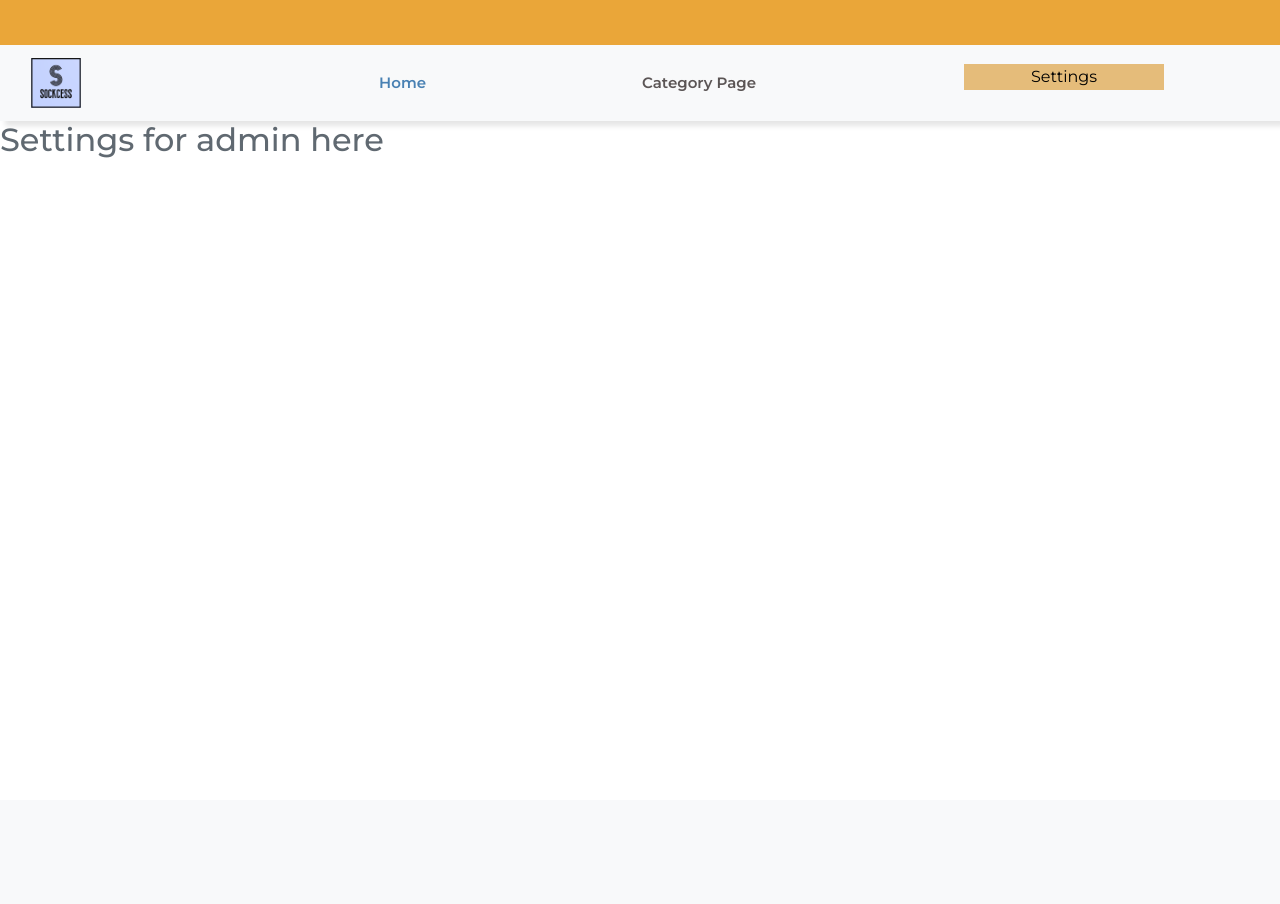
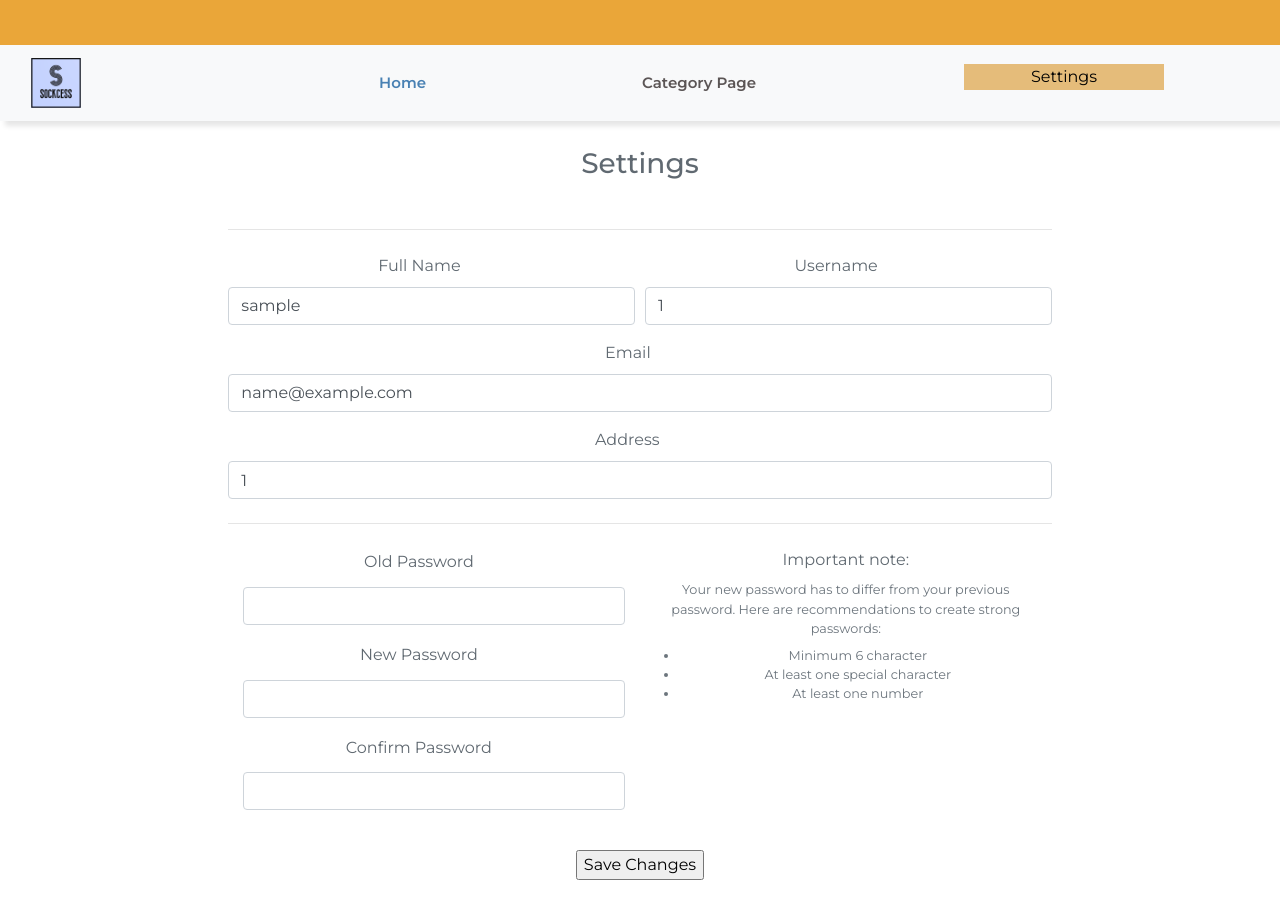
Before and after one commit to mlnkvn/web-assignment, a PHP site: page /admin/settingsadmin.php in a window 1280 px wide. Before the commit the page ends 158 px from the top, so only its background shows below. Run offline with PHP 8.4, Linux system fonts and the light colour scheme; the visitor is signed in with stand-in values (Sample User, id 1).

Commit message:
Editing profile with cute error prevention added

```diff
--- /dev/null
+++ b/actions/error-handling.js
@@ -0,0 +1,37 @@
+function checkText(a) {
+    return a != "" && a != null
+}
+
+function checkField(fieldName) {
+    var a = document.getElementById(fieldName).value;
+    var errorName = ["error", fieldName].join('-')
+    if (!checkText(document.getElementById(fieldName).value)) {
+        document.getElementById(errorName).style.visibility = "visible";
+        event.preventDefault();
+    } else {
+        document.getElementById(errorName).style.visibility = "hidden";
+    }
+}
+
+function checkPwd(pwd1, pwd2, pwd3) {
+    var a = document.getElementById(pwd1).value;
+    var errorName = ["error", pwd1].join('-')
+    if (!checkText(document.getElementById(pwd1).value) && (checkText(document.getElementById(pwd2).value) || checkText(document.getElementById(pwd3).value))) {
+        document.getElementById(errorName).style.visibility = "visible";
+        event.preventDefault();
+    } else {
+        document.getElementById(errorName).style.visibility = "hidden";
+    }
+}
+
+function checkForm() {
+    var fieldArray = ["userFullName", "userLogin", "userEmail", "inputAddress"];
+    var pwdArray = ["oldPwd", "newPwd","newPwdRepeat"];
+    for (let i = 0; i < fieldArray.length; i++) {
+        checkField(fieldArray[i]);
+    }
+    for (let i = 0; i < pwdArray.length; i++) {
+        checkPwd(pwdArray[i], pwdArray[(i + 1) % 3], pwdArray[(i + 2) % 3]);
+    }
+    return true;
+}
--- a/admin/header_admin.php
+++ b/admin/header_admin.php
@@ -8,7 +8,7 @@
     <title>WebAssignment</title>
     <link rel="stylesheet" href="../css/bootstrap.min.css">
     <link rel="stylesheet" href="../css/style.css">
-    <script src="../behavior.js"></script>
+    <script src="../actions/error-handling.js"></script>
     <link href="https://fonts.googleapis.com/css?family=Montserrat:300,400,500,600,700&display=swap" rel="stylesheet">
 </head>
 
--- a/admin/indexadmin.php
+++ b/admin/indexadmin.php
@@ -9,8 +9,9 @@ if ($_SESSION["level"] !== 1) {
     header("location: login.php");
     exit;
 }
-include_once 'header_admin.php'
-?>
+include_once 'header_admin.php';
+include_once '../homepage_body.php';
+    ?>
 
 <div>
     <h2>Welcome admin, <br>userid <b><?php echo htmlspecialchars($_SESSION["userid"]); ?> </b> <br> username
@@ -20,4 +21,5 @@ include_once 'header_admin.php'
 </div>
 
 </body>
+
 </html>
--- a/admin/settingsadmin.php
+++ b/admin/settingsadmin.php
@@ -1,8 +1,11 @@
 <?php
-include_once 'header_admin.php'
-?>
+session_start();
 
-<h2>Settings for admin here</h2>
-
-</body>
-</html>
+if ($_SESSION["loggedIn"] !== true) {
+    header("location: ../login.php");
+    exit;
+}
+include_once 'header_admin.php';
+include_once '../editingpage.php';
+include_once '../footer.php'
+    ?>
--- /dev/null
+++ b/editingpage.php
@@ -0,0 +1,64 @@
+<div class="user-settings" align="center" style="padding-top: 8%;">
+    <h2 class="h3 mb-4 page-title">Settings</h2>
+    <div class="row justify-content-center">
+        <div class="col-12 col-lg-10 col-xl-8 mx-auto">
+            <div class="my-4">
+                <form method="post" onsubmit="checkForm()" action="../actions/editscript.php">
+                    <hr class="my-4" />
+                    <div class="form-row">
+                        <div class="form-group col-md-6">
+                            <label for="userFullName">Full Name<img src="../img/error-img.png" alt="Oops!" id="error-userFullName" style="width: 6%; visibility: hidden;"></label>
+                            <input type="text" id="userFullName" name="userFullName" class="form-control" value="<?php echo $_SESSION['userFullName'] ?>" />
+                        </div>
+                        <div class="form-group col-md-6">
+                        <label for="userLogin">Username<img src="../img/error-img.png" alt="Oops!" id="error-userLogin" style="width: 6%; visibility: hidden;"></label>
+                        <input type="text" class="form-control" id="userLogin" name="userLogin" value="<?php echo $_SESSION['username'] ?>" />
+                        </div>
+                    </div>
+                    <div class="form-group">
+                    <label for="userEmail">Email<img src="../img/error-img.png" alt="Oops!" id="error-userEmail" style="width: 6%; visibility: hidden;"></label>
+                        <input type="email" class="form-control" id="userEmail" name="userEmail" value="<?php echo $_SESSION['useremail'] ?>" />
+                    </div>
+                    <div class="form-group">
+                        <label for="inputAddress">Address<img src="../img/error-img.png" alt="Oops!" id="error-inputAddress" style="width: 6%; visibility: hidden;"></label>
+                        <input type="text" class="form-control" id="inputAddress" name="inputAddress"
+                            value="<?php
+                            if ($_SESSION['userAddress'] !== NULL) {
+                                echo $_SESSION['userAddress'];
+                            } else {
+                                echo 'There is no delivery address associated with you';
+                            }
+                            ?>" />
+                    </div>
+                    <hr class="my-4" />
+                    <div class="row mb-4">
+                        <div class="col-md-6">
+                            <div class="form-group">
+                                <label for="oldPwd">Old Password<img src="../img/error-img.png" alt="Oops!" id="error-oldPwd" style="width: 8%; visibility: hidden;"></label>
+                                <input type="password" class="form-control" name="oldPwd" id="oldPwd" />
+                            </div>
+                            <div class="form-group">
+                                <label for="newPwd">New Password<img src="../img/error-img.png" alt="Oops!" id="error-newPwd" style="width: 8%; visibility: hidden;"></label>
+                                <input type="password" class="form-control" name="newPwd" id="newPwd" />
+                            </div>
+                            <div class="form-group">
+                                <label for="newPwdRepeat">Confirm Password<img src="../img/error-img.png" alt="Oops!" id="error-newPwdRepeat" style="width: 8%; visibility: hidden;"></label>
+                                <input type="password" class="form-control" name="newPwdRepeat" id="newPwdRepeat" />
+                            </div>
+                        </div>
+                        <div class="col-md-6">
+                            <p class="mb-2">Important note:</p>
+                            <p class="small text-muted mb-2">Your new password has to differ from your previous password. Here are recommendations to create strong passwords:</p>
+                            <ul class="small text-muted pl-4 mb-0">
+                                <li>Minimum 6 character</li>
+                                <li>At least one special character</li>
+                                <li>At least one number</li>
+                            </ul>
+                        </div>
+                    </div>
+                    <input type="submit" name="edit-submit" value="Save Changes" />
+                </form>
+            </div>
+        </div>
+    </div>
+</div>
--- a/user/addressuser.php
+++ b/user/addressuser.php
@@ -7,11 +7,12 @@ if ($_SESSION["loggedIn"] !== true) {
 }
 
 include_once 'header_user.php'
-?>
+    ?>
 
 <div>
     <h2>Here sddress management is</h2>
 </div>
 
 </body>
+
 </html>
--- a/user/categoryuser.php
+++ b/user/categoryuser.php
@@ -1,8 +1,9 @@
 <?php
 include_once 'header_user.php'
-?>
+    ?>
 
 <h2>Category Page for user content here</h2>
 
 </body>
+
 </html>
--- a/user/header_user.php
+++ b/user/header_user.php
@@ -8,7 +8,7 @@
     <title>WebAssignment</title>
     <link rel="stylesheet" href="../css/bootstrap.min.css">
     <link rel="stylesheet" href="../css/style.css">
-    <script src="../behavior.js"></script>
+    <script src="../actions/error-handling.js"></script>
     <link href="https://fonts.googleapis.com/css?family=Montserrat:300,400,500,600,700&display=swap" rel="stylesheet">
 </head>
 
@@ -35,7 +35,7 @@
                 <li class="nav-item"><a href="categoryuser.php" class="nav-link">Categories</a></li>
                 <li class="nav-item"><a href="shopping_cartuser.php" class="nav-link">Shopping Cart</a></li>
                 <!--            TODO                 -->
-            <li class="nav-item" >
+                <li class="nav-item">
                     <div class="dropdown">
                         <button class="dropbtn">My Account</button>
                         <div class="dropdown-content">
--- a/user/ordersuser.php
+++ b/user/ordersuser.php
@@ -7,11 +7,12 @@ if ($_SESSION["loggedIn"] !== true) {
 }
 
 include_once 'header_user.php'
-?>
+    ?>
 
 <div>
     <h2>Here orders are</h2>
 </div>
 
 </body>
+
 </html>
--- a/user/shopping_cartuser.php
+++ b/user/shopping_cartuser.php
@@ -1,8 +1,9 @@
 <?php
 include_once 'header_user.php'
-?>
+    ?>
 
 <h2>Shopping Cart for user content here</h2>
 
 </body>
+
 </html>
```
Also changed, not shown: actions/editscript.php (added, +80 -0 lines), actions/functionality.php (+81 -22 lines), actions/logoutscript.php (+7 -5 lines), admin/logoutadmin.php (+7 -6 lines), user/edituser.php (+4 -9 lines), user/indexuser.php (+7 -2 lines), user/logoutuser.php (+4 -3 lines), img/error-img.png (added). Lines whose indentation alone changed are shown as unchanged.
